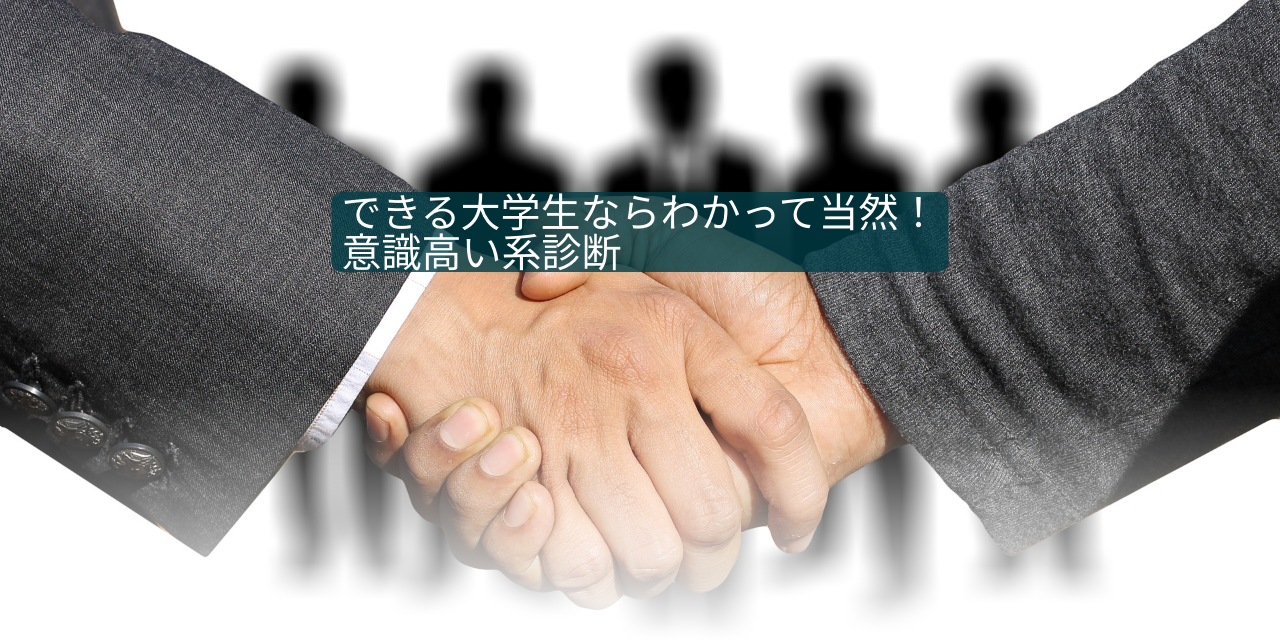
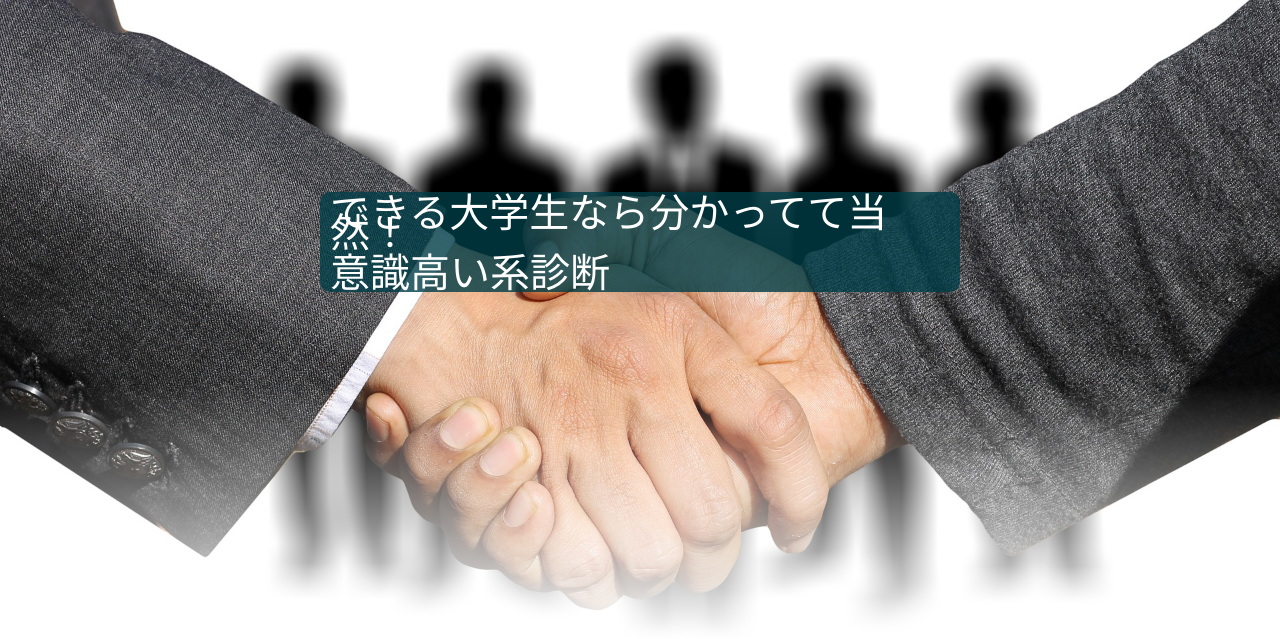
Before and after one commit to posse-ap/posse1-hackathon-202202-team2H, a PHP site: page / in a window 1280 px wide. Shown: the part 49-688 px from the top of the page. Run offline with PHP 8.4, Linux system fonts and the light colour scheme; data comes from the database, SQL or seed files in the repository; some libraries are stand-ins or nearby versions.

Commit message:
タイトル

```diff
--- a/www/html/index.php
+++ b/www/html/index.php
@@ -32,7 +32,7 @@ $questions = getAllQuestions($db);
 <!-- top -->
 <div class="top_container">
     <div class="first_view">
-        <h1>できる大学生ならわかって当然！
+        <h1>できる大学生なら分かってて当然！
             <br>意識高い系診断
         </h1>
     </div>
```
